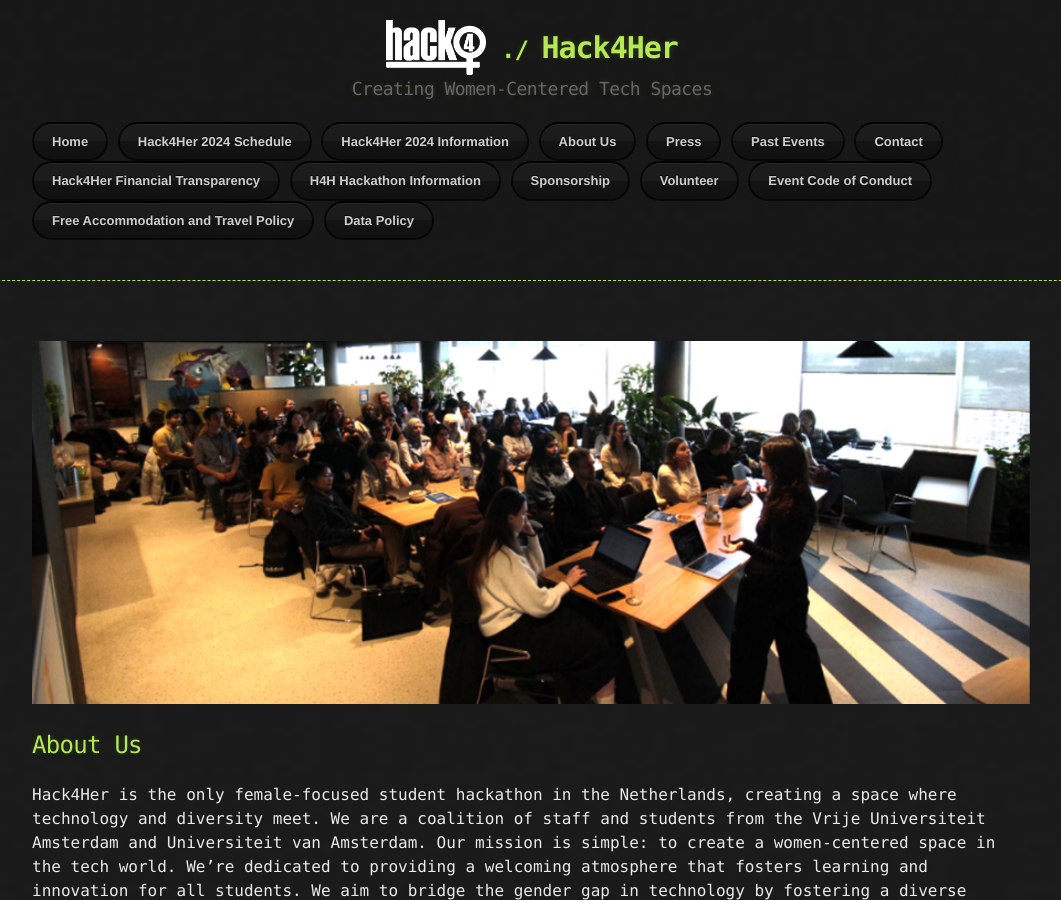
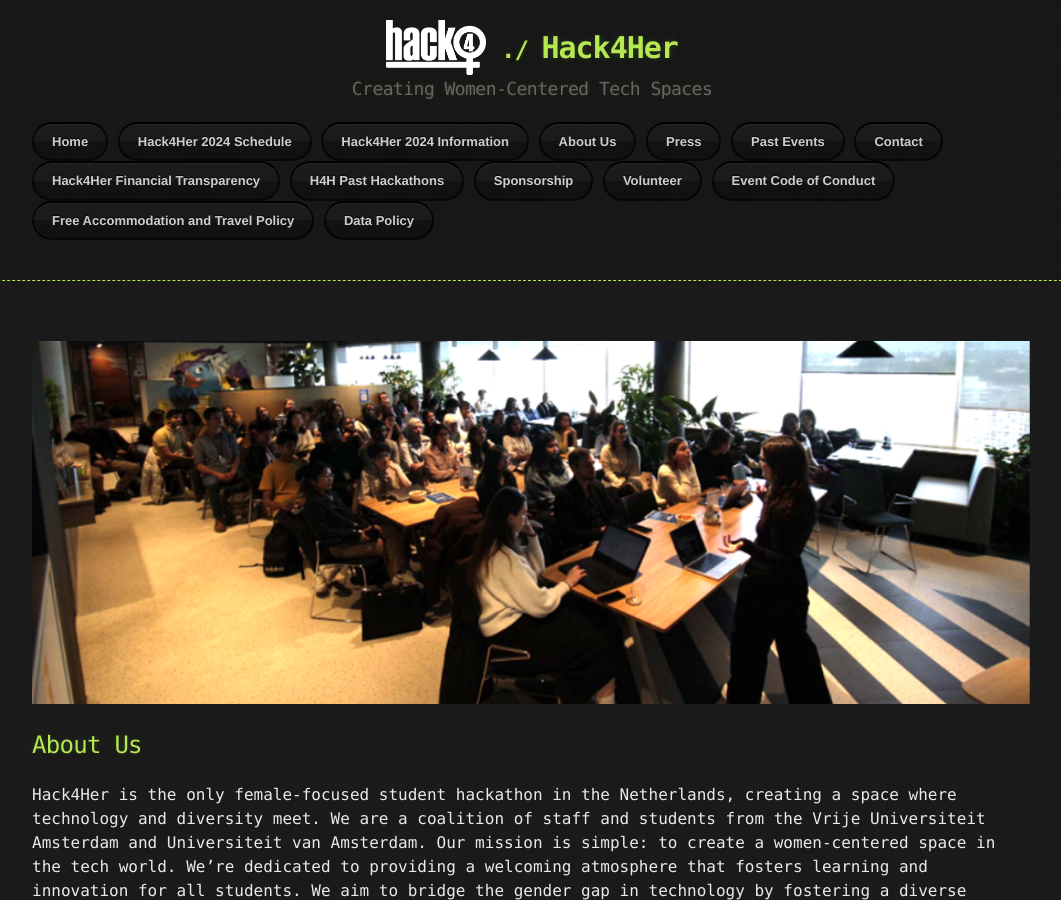
Before and after one commit to hack4her/hack4her.github.io, a Jekyll site: the page built from index.md, in a window 1280 px wide and 900 px high. Shown: the whole window, without its empty margins (108-1169 px from the left). Built offline with Jekyll 4.4.1, drawn with Linux system fonts in a browser that asks for light colours; the repository's description, which GitHub fills in, is left out.

Commit message:
Update default.html

```diff
--- a/_layouts/default.html
+++ b/_layouts/default.html
@@ -39,7 +39,7 @@
             <a href="../events_archive.html" class="btn">Past Events</a>
             <a href="../contact.html"  class="btn">Contact</a>
             <a href="../transparency.html" class="btn">Hack4Her Financial Transparency</a>
-            <a href="../hackathon.html" class="btn">H4H Hackathon Information</a>
+            <a href="../hackathon.html" class="btn">H4H Past Hackathons</a>
             <a href="../sponsorship.html"  class="btn">Sponsorship</a>
             <a href="../volunteer.html"  class="btn">Volunteer</a>
             <a href="../code_conduct.html"  class="btn">Event Code of Conduct</a>
```
